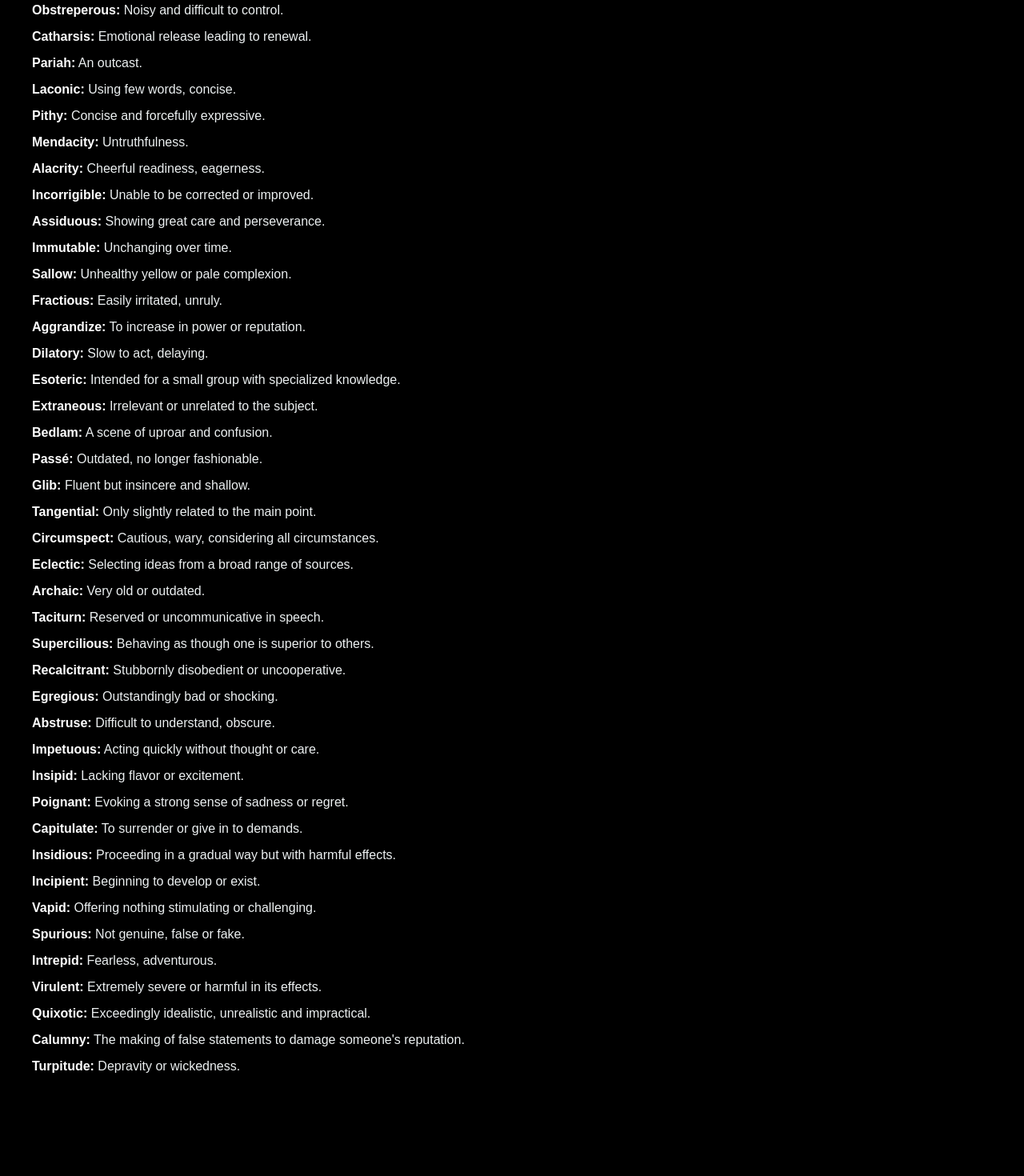
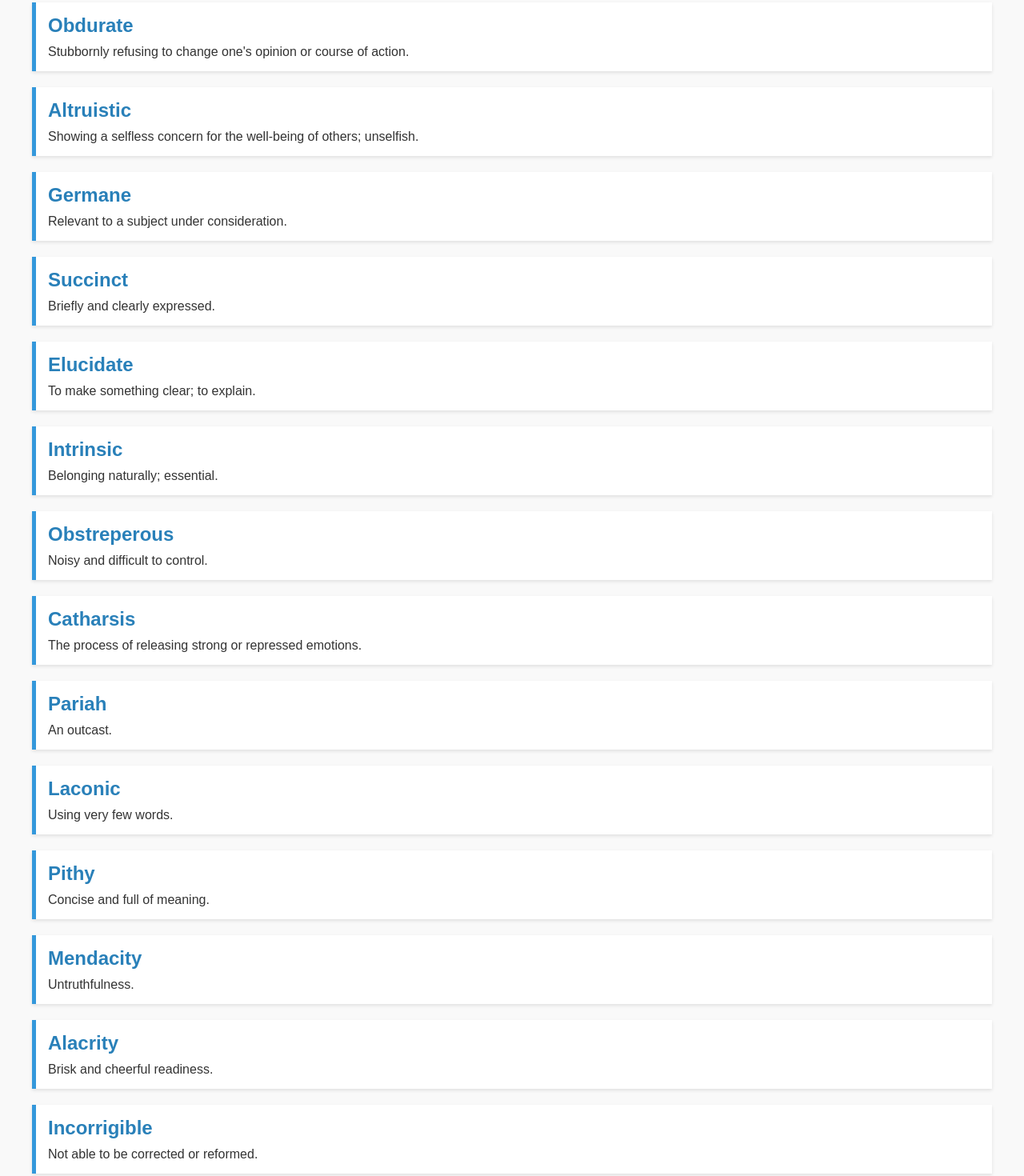
Before and after one commit to mattspersonal/mattspersonal.github.io, a plain HTML site: page indur.html in a window 1280 px wide. Shown: the part 413-1883 px from the top of the page at 80% size. Before the commit the page ends 1810 px from the top, so only its background shows below. Drawn offline with Linux system fonts and the light colour scheme.

Commit message:
new words

```diff
--- a/indur.html
+++ b/indur.html
@@ -7,74 +7,99 @@
     <style>
         body {
             font-family: Arial, sans-serif;
-            margin: 20px;
-            padding: 20px;
-            background-color: #000000;
-            color: #ecf0f1;
+            margin: 40px;
+            background-color: #f9f9f9;
+            color: #333;
         }
         h1 {
             text-align: center;
+            color: #2c3e50;
         }
         .word {
-            font-weight: bold;
-            color: #ffffff;
+            margin: 20px 0;
+            padding: 15px;
+            background: #ffffff;
+            border-left: 5px solid #3498db;
+            box-shadow: 0 2px 4px rgba(0,0,0,0.1);
         }
-        .definition {
-            margin-bottom: 15px;
+        .word h2 {
+            margin: 0 0 10px 0;
+            font-size: 1.5em;
+            color: #2980b9;
+        }
+        .word p {
+            margin: 0;
         }
     </style>
 </head>
 <body>
     <h1>Vocabulary Definitions</h1>
-    <div class="definition"><span class="word">Garrulous:</span> Excessively talkative, especially on trivial matters.</div>
-    <div class="definition"><span class="word">Endemic:</span> Native to a particular area or people.</div>
-    <div class="definition"><span class="word">Banal:</span> Lacking originality, overused.</div>
-    <div class="definition"><span class="word">Obdurate:</span> Stubbornly refusing to change one's opinion or course of action.</div>
-    <div class="definition"><span class="word">Altruistic:</span> Selflessly concerned for the well-being of others.</div>
-    <div class="definition"><span class="word">Germane:</span> Relevant to the subject at hand.</div>
-    <div class="definition"><span class="word">Succinct:</span> Brief and clearly expressed.</div>
-    <div class="definition"><span class="word">Elucidate:</span> To explain or make clear.</div>
-    <div class="definition"><span class="word">Intrinsic:</span> Belonging naturally, essential.</div>
-    <div class="definition"><span class="word">Obstreperous:</span> Noisy and difficult to control.</div>
-    <div class="definition"><span class="word">Catharsis:</span> Emotional release leading to renewal.</div>
-    <div class="definition"><span class="word">Pariah:</span> An outcast.</div>
-    <div class="definition"><span class="word">Laconic:</span> Using few words, concise.</div>
-    <div class="definition"><span class="word">Pithy:</span> Concise and forcefully expressive.</div>
-    <div class="definition"><span class="word">Mendacity:</span> Untruthfulness.</div>
-    <div class="definition"><span class="word">Alacrity:</span> Cheerful readiness, eagerness.</div>
-    <div class="definition"><span class="word">Incorrigible:</span> Unable to be corrected or improved.</div>
-    <div class="definition"><span class="word">Assiduous:</span> Showing great care and perseverance.</div>
-    <div class="definition"><span class="word">Immutable:</span> Unchanging over time.</div>
-    <div class="definition"><span class="word">Sallow:</span> Unhealthy yellow or pale complexion.</div>
-    <div class="definition"><span class="word">Fractious:</span> Easily irritated, unruly.</div>
-    <div class="definition"><span class="word">Aggrandize:</span> To increase in power or reputation.</div>
-    <div class="definition"><span class="word">Dilatory:</span> Slow to act, delaying.</div>
-    <div class="definition"><span class="word">Esoteric:</span> Intended for a small group with specialized knowledge.</div>
-    <div class="definition"><span class="word">Extraneous:</span> Irrelevant or unrelated to the subject.</div>
-    <div class="definition"><span class="word">Bedlam:</span> A scene of uproar and confusion.</div>
-    <div class="definition"><span class="word">Passé:</span> Outdated, no longer fashionable.</div>
-    <div class="definition"><span class="word">Glib:</span> Fluent but insincere and shallow.</div>
-    <div class="definition"><span class="word">Tangential:</span> Only slightly related to the main point.</div>
-    <div class="definition"><span class="word">Circumspect:</span> Cautious, wary, considering all circumstances.</div>
-    <div class="definition"><span class="word">Eclectic:</span> Selecting ideas from a broad range of sources.</div>
-    <div class="definition"><span class="word">Archaic:</span> Very old or outdated.</div>
-    <div class="definition"><span class="word">Taciturn:</span> Reserved or uncommunicative in speech.</div>
-    <div class="definition"><span class="word">Supercilious:</span> Behaving as though one is superior to others.</div>
-    <div class="definition"><span class="word">Recalcitrant:</span> Stubbornly disobedient or uncooperative.</div>
-    <div class="definition"><span class="word">Egregious:</span> Outstandingly bad or shocking.</div>
-    <div class="definition"><span class="word">Abstruse:</span> Difficult to understand, obscure.</div>
-    <div class="definition"><span class="word">Impetuous:</span> Acting quickly without thought or care.</div>
-    <div class="definition"><span class="word">Insipid:</span> Lacking flavor or excitement.</div>
-    <div class="definition"><span class="word">Poignant:</span> Evoking a strong sense of sadness or regret.</div>
-    <div class="definition"><span class="word">Capitulate:</span> To surrender or give in to demands.</div>
-    <div class="definition"><span class="word">Insidious:</span> Proceeding in a gradual way but with harmful effects.</div>
-    <div class="definition"><span class="word">Incipient:</span> Beginning to develop or exist.</div>
-    <div class="definition"><span class="word">Vapid:</span> Offering nothing stimulating or challenging.</div>
-    <div class="definition"><span class="word">Spurious:</span> Not genuine, false or fake.</div>
-    <div class="definition"><span class="word">Intrepid:</span> Fearless, adventurous.</div>
-    <div class="definition"><span class="word">Virulent:</span> Extremely severe or harmful in its effects.</div>
-    <div class="definition"><span class="word">Quixotic:</span> Exceedingly idealistic, unrealistic and impractical.</div>
-    <div class="definition"><span class="word">Calumny:</span> The making of false statements to damage someone's reputation.</div>
-    <div class="definition"><span class="word">Turpitude:</span> Depravity or wickedness.</div>
+
+    <div class="word"><h2>Garrulous</h2><p>Excessively talkative, especially on trivial matters.</p></div>
+    <div class="word"><h2>Endemic</h2><p>Regularly found among particular people or in a certain area.</p></div>
+    <div class="word"><h2>Banal</h2><p>So lacking in originality as to be obvious and boring.</p></div>
+    <div class="word"><h2>Obdurate</h2><p>Stubbornly refusing to change one's opinion or course of action.</p></div>
+    <div class="word"><h2>Altruistic</h2><p>Showing a selfless concern for the well-being of others; unselfish.</p></div>
+    <div class="word"><h2>Germane</h2><p>Relevant to a subject under consideration.</p></div>
+    <div class="word"><h2>Succinct</h2><p>Briefly and clearly expressed.</p></div>
+    <div class="word"><h2>Elucidate</h2><p>To make something clear; to explain.</p></div>
+    <div class="word"><h2>Intrinsic</h2><p>Belonging naturally; essential.</p></div>
+    <div class="word"><h2>Obstreperous</h2><p>Noisy and difficult to control.</p></div>
+    <div class="word"><h2>Catharsis</h2><p>The process of releasing strong or repressed emotions.</p></div>
+    <div class="word"><h2>Pariah</h2><p>An outcast.</p></div>
+    <div class="word"><h2>Laconic</h2><p>Using very few words.</p></div>
+    <div class="word"><h2>Pithy</h2><p>Concise and full of meaning.</p></div>
+    <div class="word"><h2>Mendacity</h2><p>Untruthfulness.</p></div>
+    <div class="word"><h2>Alacrity</h2><p>Brisk and cheerful readiness.</p></div>
+    <div class="word"><h2>Incorrigible</h2><p>Not able to be corrected or reformed.</p></div>
+    <div class="word"><h2>Assiduous</h2><p>Showing great care and perseverance.</p></div>
+    <div class="word"><h2>Immutable</h2><p>Unchanging over time or unable to be changed.</p></div>
+    <div class="word"><h2>Sallow</h2><p>(Of a person's face or complexion) of an unhealthy yellow or pale brown color.</p></div>
+    <div class="word"><h2>Fractious</h2><p>Irritable and quarrelsome.</p></div>
+    <div class="word"><h2>Aggrandize</h2><p>Increase the power, status, or wealth of.</p></div>
+    <div class="word"><h2>Dilatory</h2><p>Slow to act; intended to delay.</p></div>
+    <div class="word"><h2>Esoteric</h2><p>Intended for or likely to be understood by only a small number of people.</p></div>
+    <div class="word"><h2>Extraneous</h2><p>Irrelevant or unrelated to the subject being dealt with.</p></div>
+    <div class="word"><h2>Bedlam</h2><p>A scene of uproar and confusion.</p></div>
+    <div class="word"><h2>Passé</h2><p>No longer fashionable; out of date.</p></div>
+    <div class="word"><h2>Glib</h2><p>Fluent but insincere and shallow.</p></div>
+    <div class="word"><h2>Tangential</h2><p>Diverging from the main point; only slightly connected.</p></div>
+    <div class="word"><h2>Circumspect</h2><p>Wary and unwilling to take risks.</p></div>
+    <div class="word"><h2>Eclectic</h2><p>Deriving ideas, style, or taste from a broad and diverse range of sources.</p></div>
+    <div class="word"><h2>Archaic</h2><p>Very old or old-fashioned.</p></div>
+    <div class="word"><h2>Taciturn</h2><p>Reserved or uncommunicative in speech; saying little.</p></div>
+    <div class="word"><h2>Supercilious</h2><p>Behaving or looking as though one thinks one is superior to others.</p></div>
+    <div class="word"><h2>Recalcitrant</h2><p>Having an obstinately uncooperative attitude toward authority or discipline.</p></div>
+    <div class="word"><h2>Egregious</h2><p>Outstandingly bad; shocking.</p></div>
+    <div class="word"><h2>Abstruse</h2><p>Difficult to understand; obscure.</p></div>
+    <div class="word"><h2>Impetuous</h2><p>Acting or done quickly and without thought or care.</p></div>
+    <div class="word"><h2>Insipid</h2><p>Lacking flavor; dull or boring.</p></div>
+    <div class="word"><h2>Poignant</h2><p>Evoking a keen sense of sadness or regret.</p></div>
+    <div class="word"><h2>Capitulate</h2><p>Cease to resist an opponent; surrender.</p></div>
+    <div class="word"><h2>Insidious</h2><p>Proceeding in a gradual, subtle way, but with harmful effects.</p></div>
+    <div class="word"><h2>Incipient</h2><p>In an initial stage; beginning to happen or develop.</p></div>
+    <div class="word"><h2>Vapid</h2><p>Offering nothing that is stimulating or challenging.</p></div>
+    <div class="word"><h2>Spurious</h2><p>Not being what it purports to be; false or fake.</p></div>
+    <div class="word"><h2>Intrepid</h2><p>Fearless; adventurous.</p></div>
+    <div class="word"><h2>Virulent</h2><p>Extremely severe or harmful in its effects.</p></div>
+    <div class="word"><h2>Quixotic</h2><p>Exceedingly idealistic; unrealistic and impractical.</p></div>
+    <div class="word"><h2>Calumny</h2><p>The making of false and defamatory statements to damage someone's reputation.</p></div>
+    <div class="word"><h2>Turpitude</h2><p>Depravity; wickedness.</p></div>
+    <div class="word"><h2>Sagacious</h2><p>Having or showing keen mental discernment and good judgment.</p></div>
+    <div class="word"><h2>Provincial</h2><p>Unsophisticated or narrow-minded.</p></div>
+    <div class="word"><h2>Mellifluous</h2><p>(Of a voice or words) sweet or musical; pleasant to hear.</p></div>
+    <div class="word"><h2>Ribald</h2><p>Referring to sexual matters in an amusingly rude or irreverent way.</p></div>
+    <div class="word"><h2>Bucolic</h2><p>Relating to the pleasant aspects of the countryside and country life.</p></div>
+    <div class="word"><h2>Pastoral</h2><p>Concerning or appropriate to the giving of spiritual guidance; or, relating to rural life.</p></div>
+    <div class="word"><h2>Irreverent</h2><p>Showing a lack of respect for people or things that are generally taken seriously.</p></div>
+    <div class="word"><h2>Pious</h2><p>Devoutly religious.</p></div>
+    <div class="word"><h2>Convivial</h2><p>Friendly, lively, and enjoyable.</p></div>
+    <div class="word"><h2>Obsequious</h2><p>Obedient or attentive to an excessive or servile degree.</p></div>
+    <div class="word"><h2>Affable</h2><p>Friendly, good-natured, or easy to talk to.</p></div>
+    <div class="word"><h2>Impudent</h2><p>Not showing due respect for another person; impertinent.</p></div>
+    <div class="word"><h2>Languid</h2><p>Displaying or having a disinclination for physical exertion or effort; slow and relaxed.</p></div>
+    <div class="word"><h2>Indignant</h2><p>Feeling or showing anger or annoyance at what is perceived as unfair treatment.</p></div>
+    <div class="word"><h2>Pedantic</h2><p>Excessively concerned with minor details or rules; overly academic.</p></div>
+
 </body>
 </html>
```
